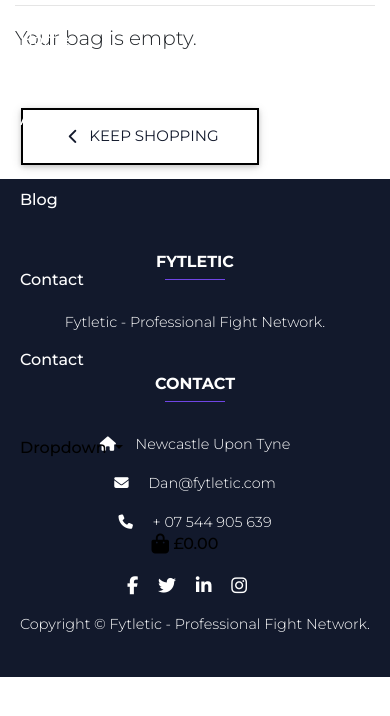
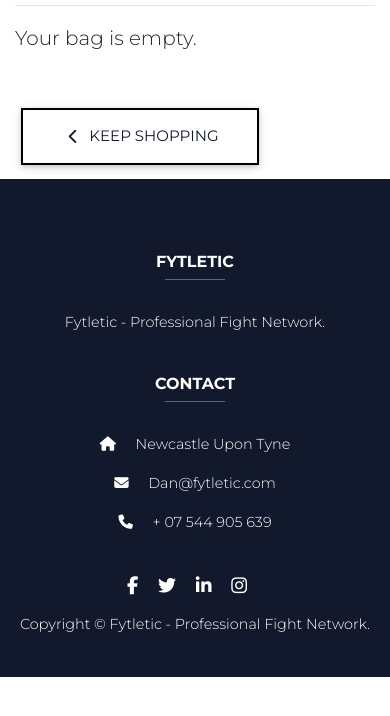
Before and after one commit to danielboots/fytletic, a Django app: page /bag/ in a window 390 px wide. Shown: the part 90-806 px from the top of the page. Run offline with Django 3.2, Linux system fonts and the light colour scheme; some libraries are stand-ins or nearby versions.

Commit message:
overflow hidden bug fixed in nav bar on mobile responsive nav, checkout and shopping bag positiioning fixed, dropdown implemented for futher production of sub menus in nav, greatly improving UI in nav region

```diff
--- a/static/css/nav.css
+++ b/static/css/nav.css
@@ -70,7 +70,7 @@ nav ul li a {
 
 
 
-/* Dropdown  */
+
 
 
 @media(max-width: 786px) {
@@ -84,6 +84,7 @@ nav ul li a {
       nav ul {
             max-height: 0px;
             background: #000;
+            overflow: hidden;
       }
 
       nav.black ul {
--- a/templates/includes/responsive_nav.html
+++ b/templates/includes/responsive_nav.html
@@ -18,8 +18,8 @@
 
                 <!--Drop down section-->
                 <li class="nav-item dropdown">
-                    <a class="nav-link dropdown-toggle" href="#" id="navbarDropdown" role="button"
-                        data-toggle="dropdown" aria-haspopup="true" aria-expanded="false">
+                    <a class="dropdown-toggle" href="#" id="navbarDropdown" role="button" data-toggle="dropdown"
+                        aria-haspopup="true" aria-expanded="false">
                         Dropdown
                     </a>
                     <div class="dropdown-menu" aria-labelledby="navbarDropdown">
@@ -31,11 +31,10 @@
                 </li>
 
                 <!-- Shopping bag -->
-
                 <li class="list-inline-item">
-                    <a class="{% if grand_total %}text-info font-weight-bold{% else %}text-black{% endif %} nav-link"
+                    <a class="{% if grand_total %}text-info font-weight-bold{% else %}{% endif %} nav-link"
                         href="{% url 'view_bag' %}">
-                        <div class="text-center">
+                        <div class="">
 
                             <p class="my-0"> <i class="fas fa-shopping-bag fa-lg"></i>
                                 {% if grand_total %}
@@ -49,6 +48,7 @@
                 </li>
 
 
+
             </ul>
 
         </div>
```
